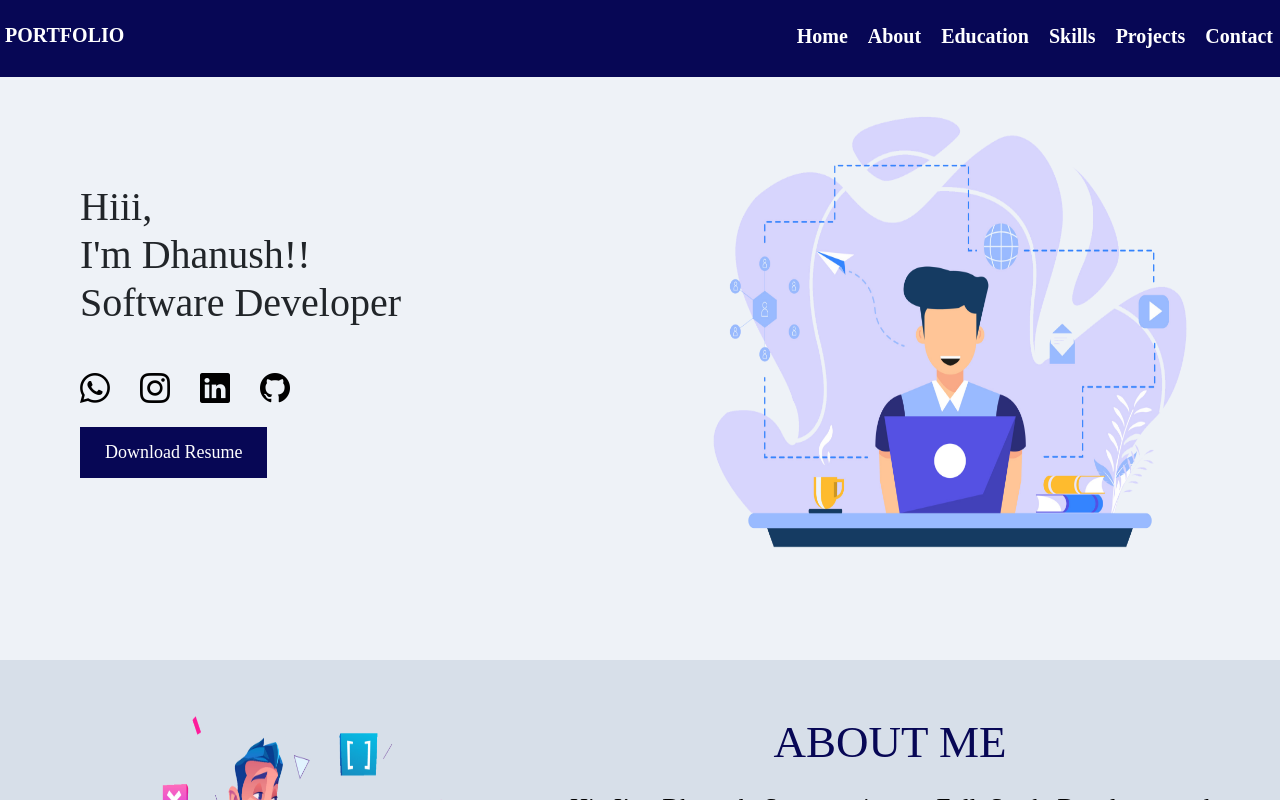
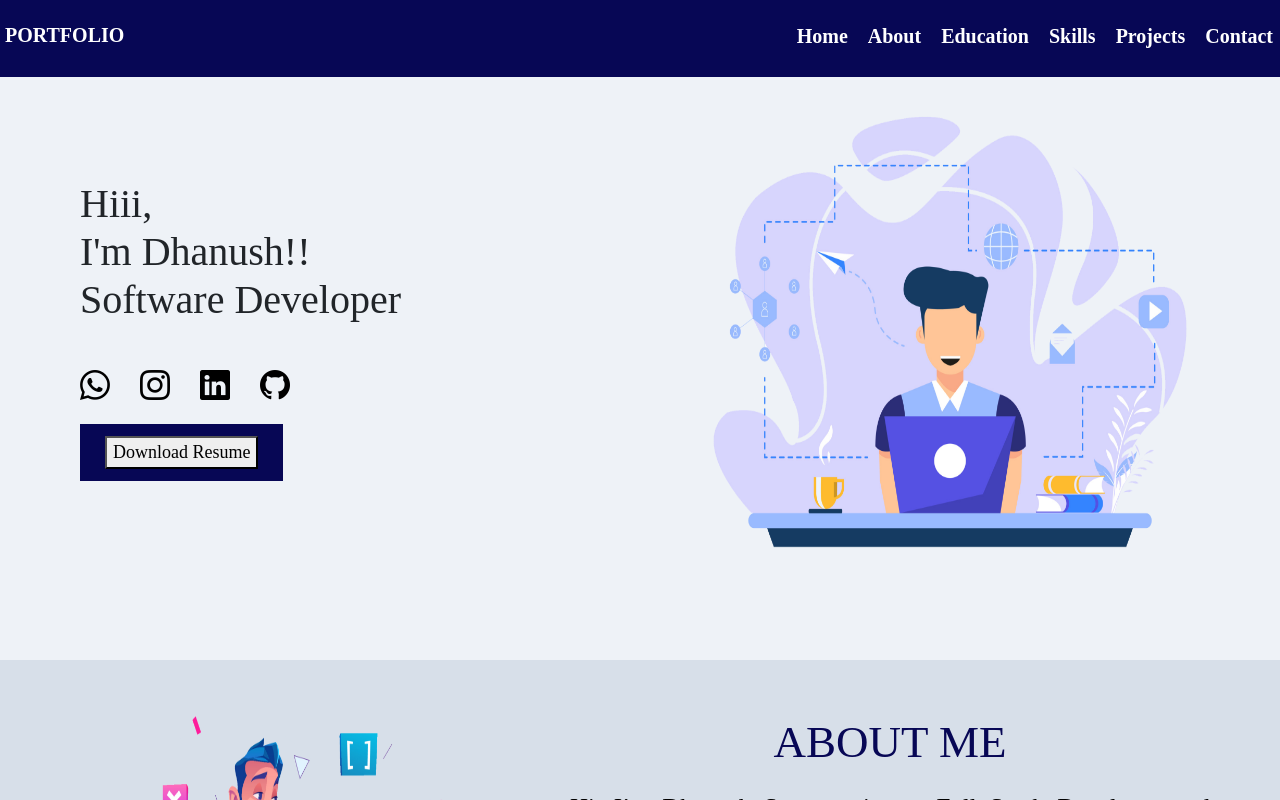
Before and after one commit to dhanushsathish96/portfolio, a React (Vite) app: page /#home in a window 1280 px wide. Shown: the top 800 px of the page. Built offline with nearby package versions, Linux system fonts and the light colour scheme.

Commit message:
Initial commit

```diff
--- a/src/About.css
+++ b/src/About.css
@@ -41,6 +41,9 @@
         flex-direction: column;
         align-items: center;
         text-align: justify;
+        text-justify: inter-word;
+        hyphens: auto;
+        word-spacing: normal;
     }
 
     .imge{
--- a/src/Contact.jsx
+++ b/src/Contact.jsx
@@ -53,7 +53,7 @@ useEffect(() => {
           <p>Phone: +91 9620504580</p>
 
           <div className="socialicons">
-            <a href="https://wa.me/9620504580" target="_blank" className="what">
+            <a href="//wa.me/919620504580" target="_blank" className="what">
               <i className="bi bi-whatsapp"></i>
             </a>
             <a href="//www.instagram.com/dhanush__sathish/" target="_blank" className="inst">
--- a/src/Home.jsx
+++ b/src/Home.jsx
@@ -28,7 +28,7 @@ function Home() {
         </a>
         </div>
         <div className="but">
-        <a href="/Dhanush Resume .pdf" download className="resume-btn">Download Resume</a>
+        <a href="/Dhanush Resume .pdf" download className="resume-btn"><button>Download Resume</button></a>
     </div>
     </div>
 
```
